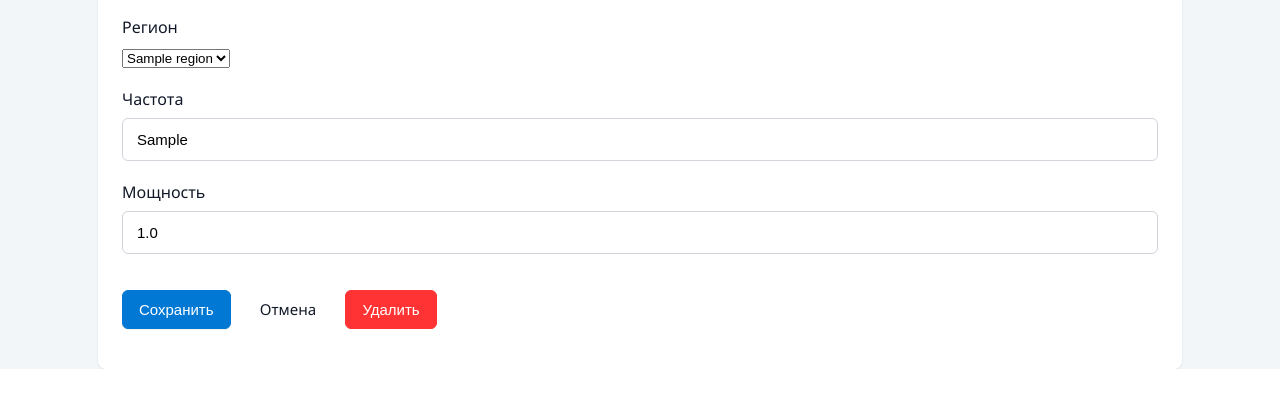
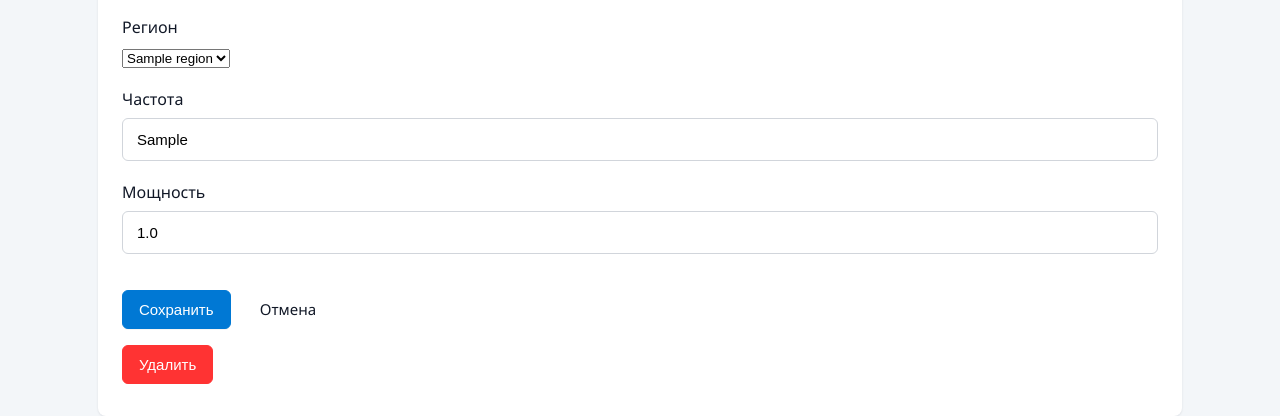
Before and after one commit to labintsev/APB, a Flask app: page /broadcast/1/update in a window 1280 px wide. Shown: the part 784-1200 px from the top of the page. Before the commit the page ends 1153 px from the top, so only its background shows below. Run offline with Flask 3, Linux system fonts and the light colour scheme; tables that the repository leaves empty hold one stand-in row (values such as "Sample post").

Commit message:
bugfix: rm broadcast

```diff
--- a/adcalc/templates/broadcast/broadcast-update.html
+++ b/adcalc/templates/broadcast/broadcast-update.html
@@ -76,9 +76,9 @@
 
       <button class="btn btn-primary" type="submit">Сохранить</button>
       <a class="btn btn-secondary" href="{{ url_for('broadcast.broadcast_list') }}">Отмена</a>
-      <form method="post" action="{{ url_for('broadcast.broadcast_delete', broadcast_id=broadcast.id) }}" style="display:inline-block; margin-left: 10px;">
-        <button class="btn btn-danger" type="submit" onclick="return confirm('Удалить трансляцию?')">Удалить</button>
-      </form>
+    </form>
+    <form method="post" action="{{ url_for('broadcast.broadcast_delete', broadcast_id=broadcast.id) }}" style="display:inline-block;">
+      <button class="btn btn-danger" type="submit" onclick="return confirm('Удалить трансляцию?')">Удалить</button>
     </form>
   </div>
 </div>
```
